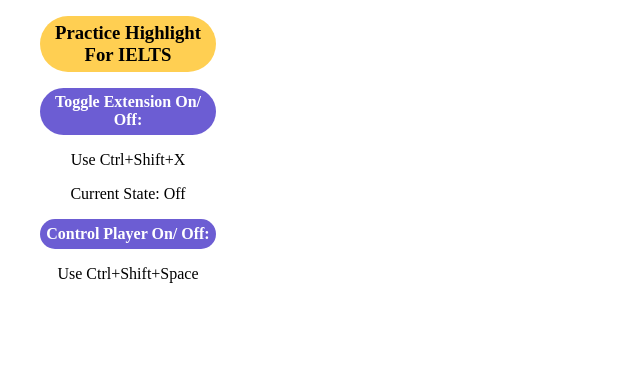
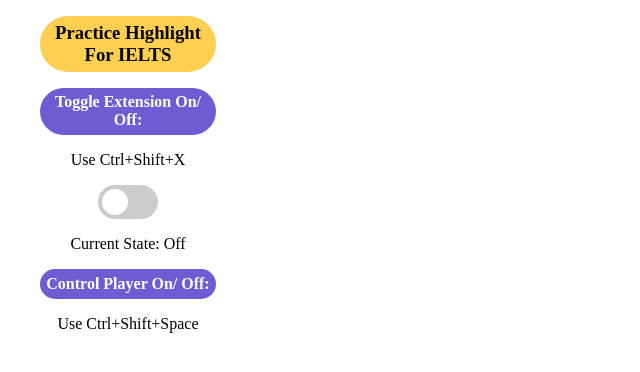
Before and after one commit to loidinhm31/reactjs-highlight-computer-based-ielts-chrome-ext, a React (Create React App) app: page / in a window 1280 px wide. Shown: the top 372 px of the page, without its empty margins (0-640 px from the left). Built offline with nearby package versions, Linux system fonts and the light colour scheme; the HTML template or start-up script is replaced by a standard one.

Commit message:
Popup: Add toggle button for turn on/ off state

```diff
--- a/src/pages/Popup.scss
+++ b/src/pages/Popup.scss
@@ -12,7 +12,7 @@
     margin: 1rem 2rem 0.5rem;
     padding: .3rem;
     font-weight: 600;
-        border-radius: 50rem!important;
+    border-radius: 50rem !important;
     border: 1px solid transparent;
     text-transform: none;
   }
@@ -22,3 +22,63 @@
     background-color: rgb(108, 93, 211);
   }
 }
+
+.switch {
+  position: relative;
+  display: inline-block;
+  width: 60px;
+  height: 34px;
+
+  input {
+    opacity: 0;
+    width: 0;
+    height: 0;
+  }
+
+  .slider {
+    position: absolute;
+    cursor: pointer;
+    top: 0;
+    left: 0;
+    right: 0;
+    bottom: 0;
+    background-color: #ccc;
+    -webkit-transition: .4s;
+    transition: .4s;
+  }
+
+  .slider:before {
+    position: absolute;
+    content: "";
+    height: 26px;
+    width: 26px;
+    left: 4px;
+    bottom: 4px;
+    background-color: white;
+    -webkit-transition: .4s;
+    transition: .4s;
+  }
+
+  input:checked + .slider {
+    background-color: #2196F3;
+  }
+
+  input:focus + .slider {
+    box-shadow: 0 0 1px #2196F3;
+  }
+
+  input:checked + .slider:before {
+    -webkit-transform: translateX(26px);
+    -ms-transform: translateX(26px);
+    transform: translateX(26px);
+  }
+
+  .slider.round {
+    border-radius: 34px;
+  }
+
+  .slider.round:before {
+    border-radius: 50%;
+  }
+
+}
--- a/src/pages/Popup.tsx
+++ b/src/pages/Popup.tsx
@@ -2,22 +2,36 @@
 import React, { useEffect, useState } from "react";
 
 export default function Popup() {
-  const [enabled, setEnabled] = useState();
+  const [enabled, setEnabled] = useState<boolean>();
 
   useEffect(() => {
     chrome.storage.local.get("enabled", (result) => {
       let { enabled } = result;
       setEnabled(enabled);
     });
-  },[]);
+  }, []);
 
-  return(
+  const handleChangeHighlight = async (val: string) => {
+    setEnabled(!enabled);
+    await chrome.storage.local.set({ "enabled": !enabled });
+    await chrome.tabs.reload();
+  };
+
+  return (
     <>
       <div>
         <h3 className="rounded-pill">Practice Highlight For IELTS</h3>
         <div>
           <div className="rounded-pill title">Toggle Extension On/ Off:</div>
           <p>Use Ctrl+Shift+X</p>
+
+          <label className="switch">
+            <input type="checkbox"
+                   checked={enabled}
+                   onChange={(e) => handleChangeHighlight(e.target.value)} />
+            <span className="slider round"></span>
+          </label>
+
           <p>Current State: {enabled ? "On" : "Off"}</p>
         </div>
 
@@ -27,5 +41,5 @@
         </div>
       </div>
     </>
-  )
+  );
 }
```
Lines whose indentation alone changed are shown as unchanged.
